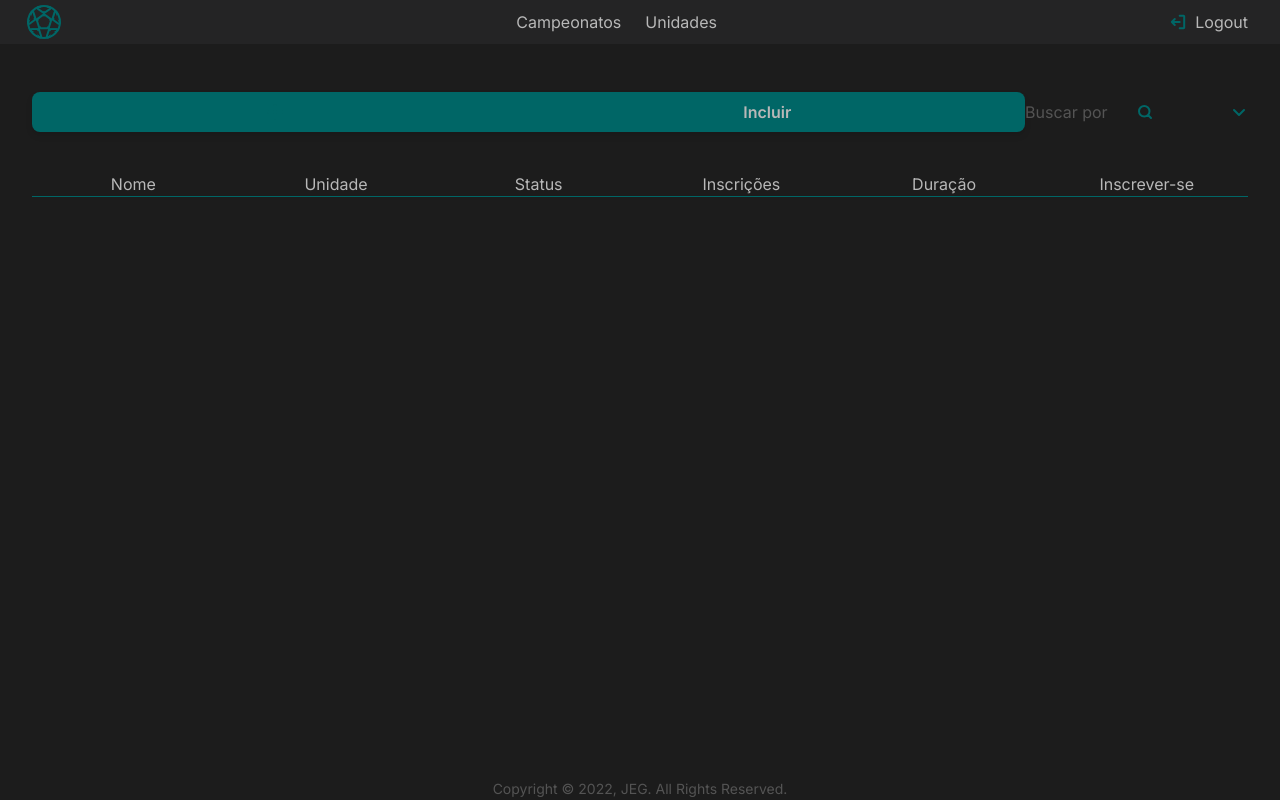
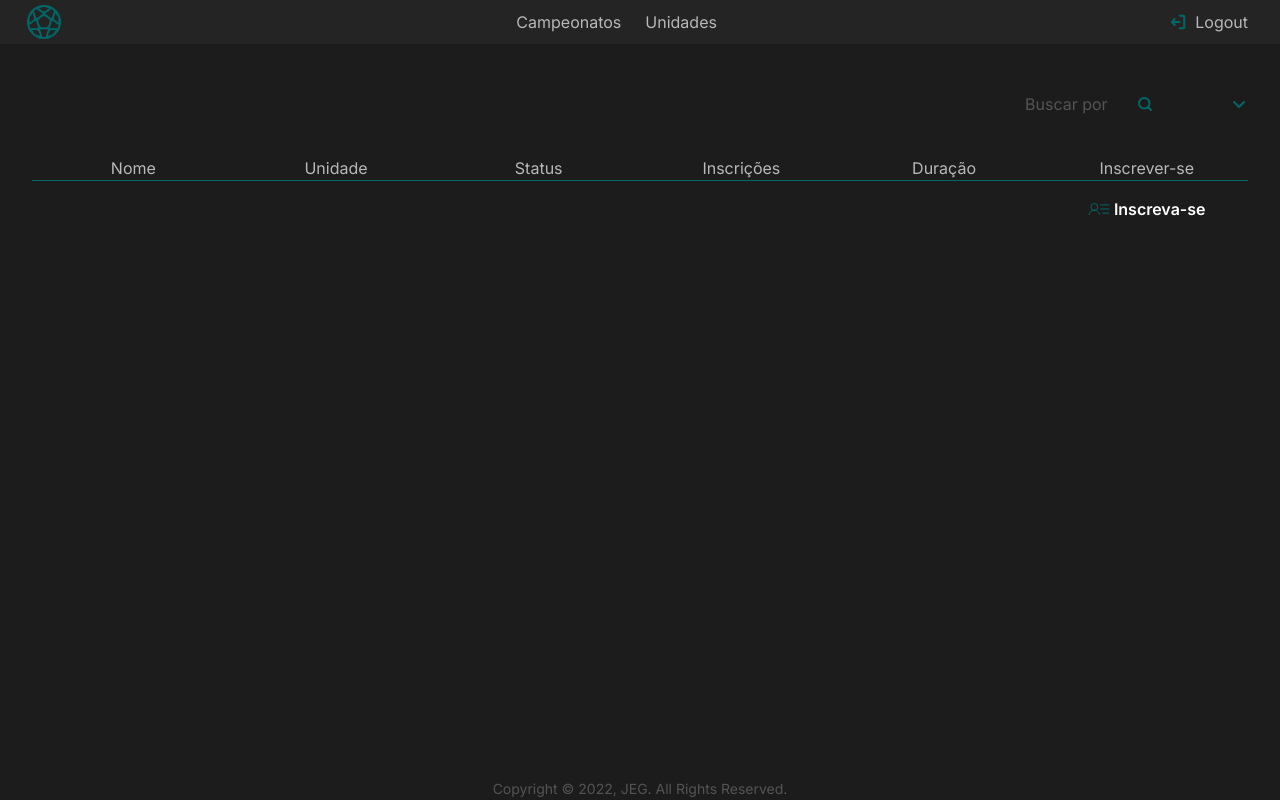
Before and after one commit to ZornErick/chutesal, a React (Vite) app: page /user/campeonatos in a window 1280 px wide. Built offline with nearby package versions, Linux system fonts and the light colour scheme.

Commit message:
InscreverSe button commit

```diff
--- /dev/null
+++ b/src/assets/Icons/UserIcon/UserIcon.tsx
@@ -0,0 +1,24 @@
+import {SVGAttributes} from "react";
+
+
+interface UserIconProps extends SVGAttributes<HTMLOrSVGElement> {}
+
+export function UserIcon(props: UserIconProps) {
+    return (
+        <svg
+            width={22}
+            height={12}
+            viewBox="0 0 22 12"
+            fill="none"
+            xmlns="http://www.w3.org/2000/svg"
+            {...props}
+        >
+            <path
+                d="M6.328 7.375a3.437 3.437 0 100-6.875 3.437 3.437 0 000 6.875zM12.516 1.875h8.25M12.516 6h8.25M14.578 10.125h6.188M1 11.5a5.5 5.5 0 0110.656 0"
+                stroke="#066"
+                strokeLinecap="round"
+                strokeLinejoin="round"
+            />
+        </svg>
+    );
+}
--- /dev/null
+++ b/src/components/InscreverSe/InscreverSe.tsx
@@ -0,0 +1,17 @@
+import {Button} from "../Button/Button";
+import {UserIcon} from "../../assets/Icons/UserIcon/UserIcon";
+
+interface InscreverSeProps {
+    inscrevaSeCallback: () => void;
+}
+
+export function InscreverSe({inscrevaSeCallback}: InscreverSeProps) {
+    return (
+        <div>
+            <Button className={"flex bg-transparent items-center gap-1 text-white font-normal font-sans"}>
+                <UserIcon />
+                Inscreva-se
+            </Button>
+        </div>
+    );
+}
--- a/src/pages/Manager/Campeonatos/Campeonatos.tsx
+++ b/src/pages/Manager/Campeonatos/Campeonatos.tsx
@@ -128,7 +128,6 @@ export function Campeonatos() {
                 deleteCallback={() => setToDelete(id)}
             />),
             id: "opcoes",
-
         },
     ];
 
--- a/src/pages/User/Campeonatos/Campeonatos.tsx
+++ b/src/pages/User/Campeonatos/Campeonatos.tsx
@@ -1,9 +1,11 @@
-import {Button} from "../../../components/Button/Button";
-import {Plus} from "../../../assets/Icons/Plus/Plus";
 import {Filter} from "../../../components/Filter/Filter";
 import Table, {IColumnOption} from "../../../components/Table/Table";
+import {InscreverSe} from "../../../components/InscreverSe/InscreverSe";
+import {useNavigate} from "react-router-dom";
 
 export function UserCampeonatos() {
+    const navigate = useNavigate();
+
     const filterOptions = ["Nome", "Inscrições", "Duração"];
 
     const headerOptions : IColumnOption[] = [
@@ -35,7 +37,11 @@ export function UserCampeonatos() {
         },
         {
             displayName: "Inscrever-se",
-            valueKey: "inscreverse",
+            type: "action",
+            valueKey: "id",
+            transformCell: (id) => (
+                <InscreverSe inscrevaSeCallback={() => navigate(`${id}`)} />
+            ),
             id: "inscreverse",
         },
     ];
@@ -46,11 +52,7 @@ export function UserCampeonatos() {
 
     return (
         <main className={"flex flex-col items-center h-full my-12 mx-8"}>
-            <div className={"flex w-full justify-between"}>
-                <Button className={"flex justify-around w-24 hover:scale-105 drop-shadow-md h-10 rounded-lg items-center bg-gray-700 text-gray-200 font-sans"}>
-                    <Plus />
-                    Incluir
-                </Button>
+            <div className={"flex w-full justify-end"}>
                 <Filter filters={filterOptions} />
             </div>
             <Table
```
Also changed, not shown: 1 other file (tests, documents, lock files or other folders).
